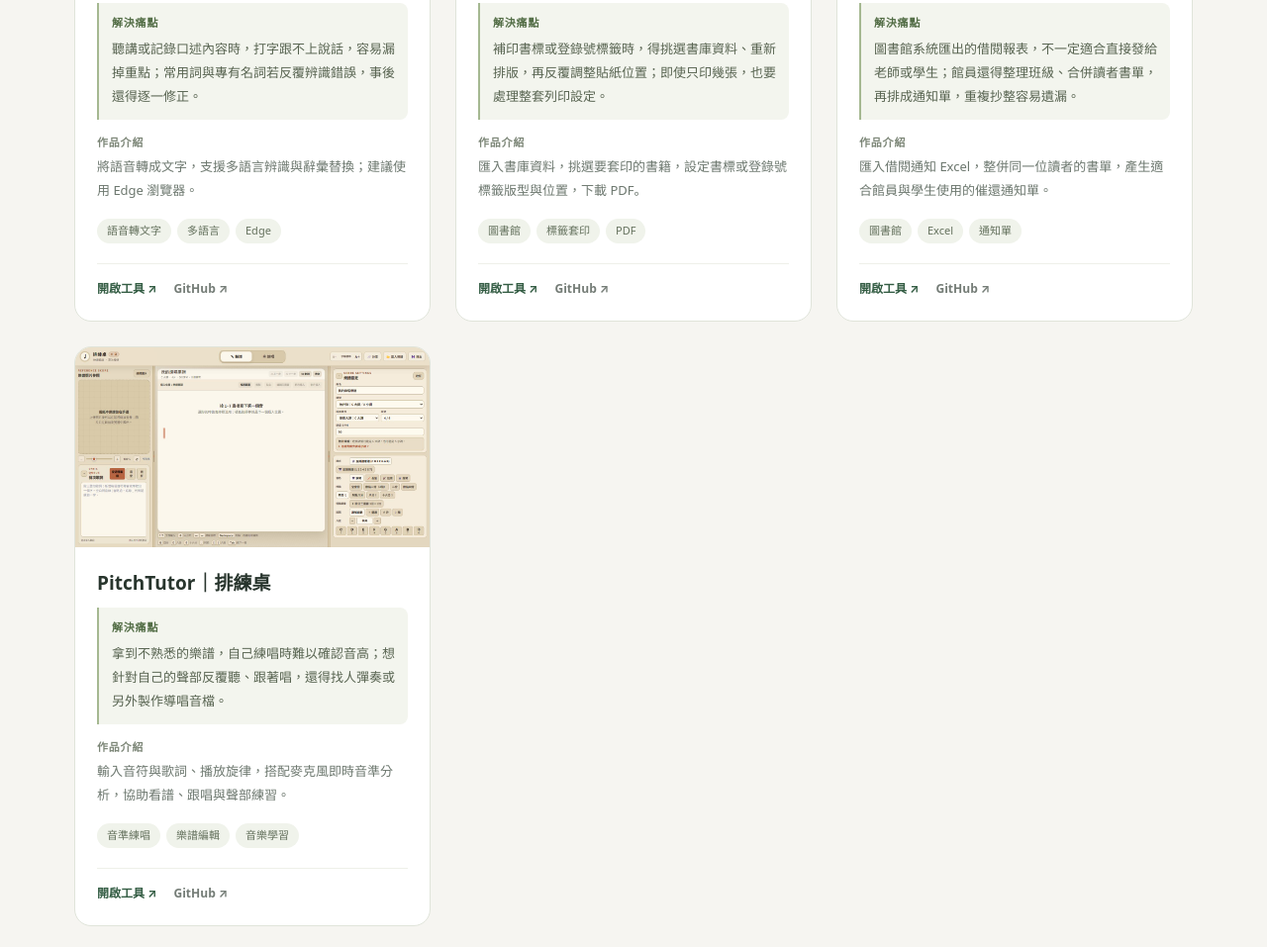
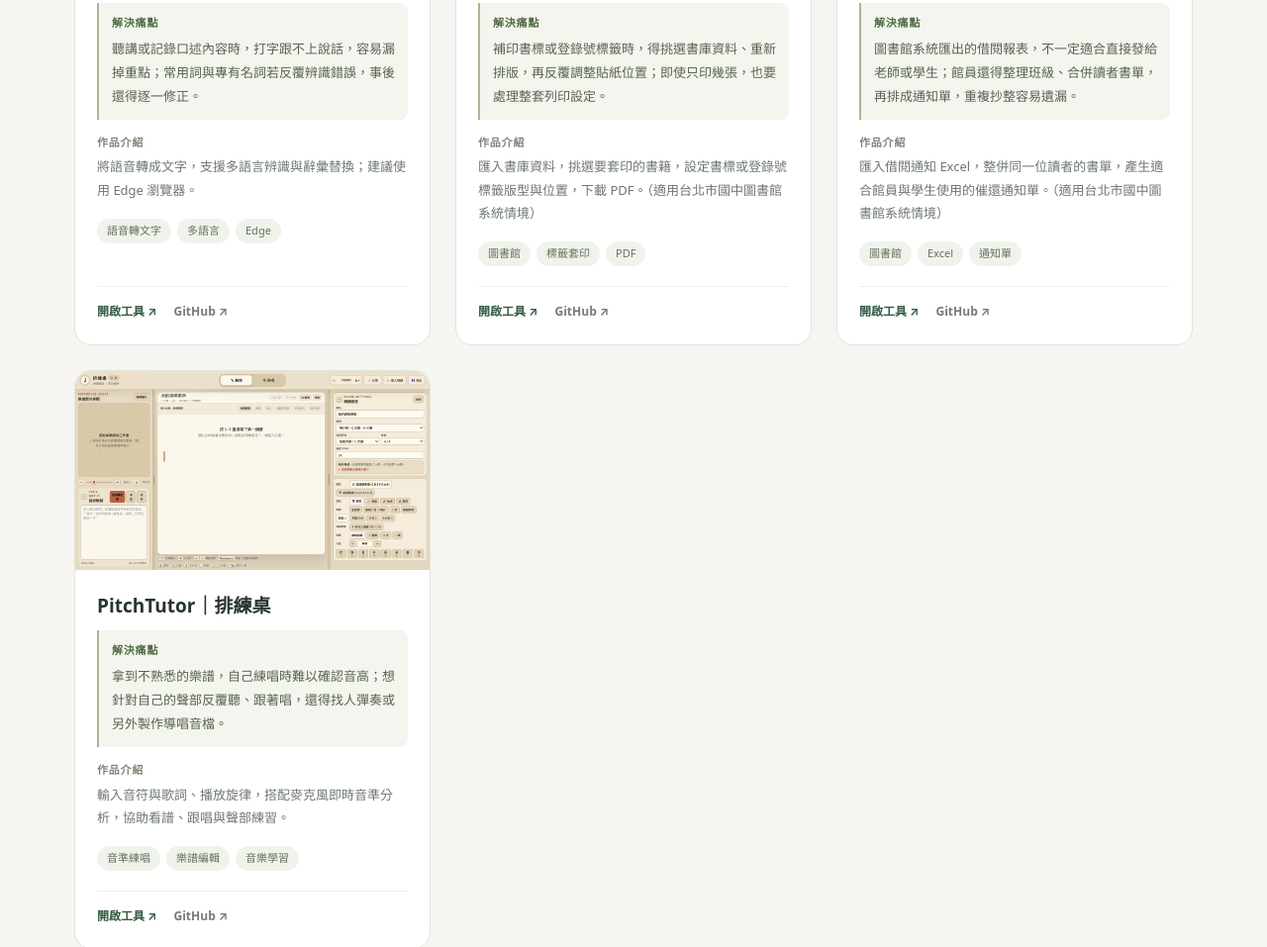
Before and after one commit to a630050/zaoyong, a plain HTML site: page index.html in a window 1280 px wide. Shown: the part 2738-3695 px from the top of the page at 99% size. Drawn offline with Linux system fonts and the light colour scheme.

Commit message:
補充兩件圖書館作品的適用情境備註

```diff
--- a/index.html
+++ b/index.html
@@ -11,7 +11,7 @@
   <title>造用所｜把想法，做成用得上的工具</title>
   <link rel="icon" type="image/svg+xml" href="./assets/favicon.svg">
   <link rel="stylesheet" href="./styles.css?v=20261126-pain1">
-  <script src="./projects.js?v=20261126-film13" defer></script>
+  <script src="./projects.js?v=20261126-library" defer></script>
   <script src="./app.js?v=20261126-pain1" defer></script>
 </head>
 <body>
--- a/projects.js
+++ b/projects.js
@@ -140,7 +140,7 @@ window.ZAOYONG_PROJECTS = [
   {
     "title": "BookLabel｜圖書標籤套印",
     "painPoint": "補印書標或登錄號標籤時，得挑選書庫資料、重新排版，再反覆調整貼紙位置；即使只印幾張，也要處理整套列印設定。",
-    "description": "匯入書庫資料，挑選要套印的書籍，設定書標或登錄號標籤版型與位置，下載 PDF。",
+    "description": "匯入書庫資料，挑選要套印的書籍，設定書標或登錄號標籤版型與位置，下載 PDF。（適用台北市國中圖書館系統情境）",
     "image": "./assets/booklabel.jpg",
     "imageAlt": "BookLabel 的書庫匯入、套印序列、標籤模板與列印位置設定",
     "serviceUrl": "https://a630050.github.io/BookLabel/",
@@ -154,7 +154,7 @@ window.ZAOYONG_PROJECTS = [
   {
     "title": "書籍催還通知單產生器",
     "painPoint": "圖書館系統匯出的借閱報表，不一定適合直接發給老師或學生；館員還得整理班級、合併讀者書單，再排成通知單，重複抄整容易遺漏。",
-    "description": "匯入借閱通知 Excel，整併同一位讀者的書單，產生適合館員與學生使用的催還通知單。",
+    "description": "匯入借閱通知 Excel，整併同一位讀者的書單，產生適合館員與學生使用的催還通知單。（適用台北市國中圖書館系統情境）",
     "image": "./assets/overdue-slip-generator.jpg",
     "imageAlt": "書籍催還通知單產生器的多檔 Excel 匯入及兩種通知單輸出介面",
     "serviceUrl": "https://a630050.github.io/overdue-slip-generator/",
```
